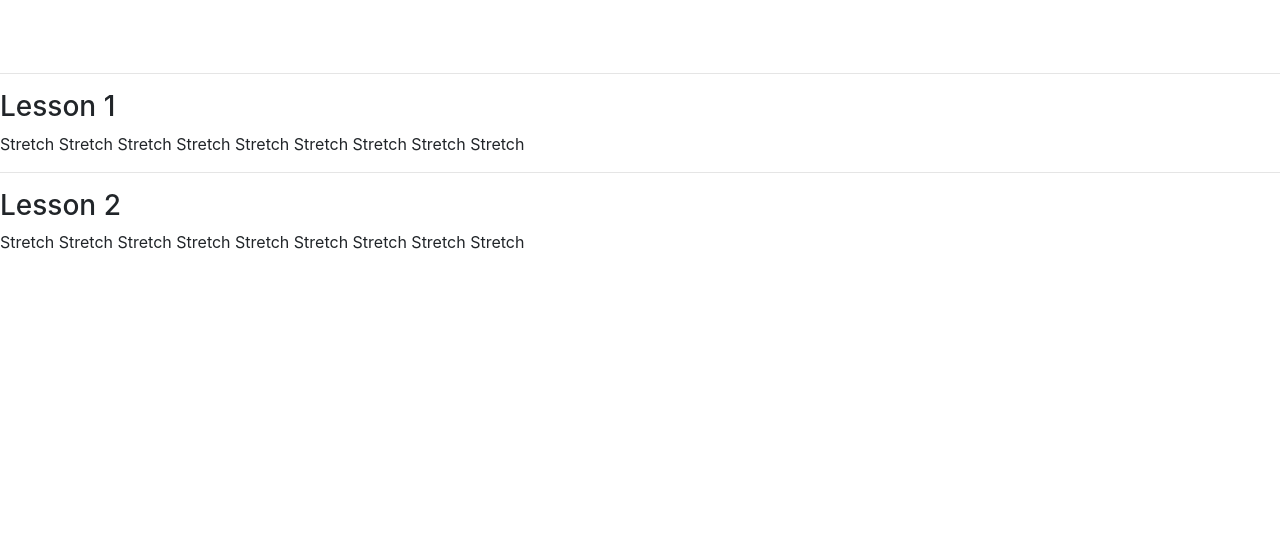
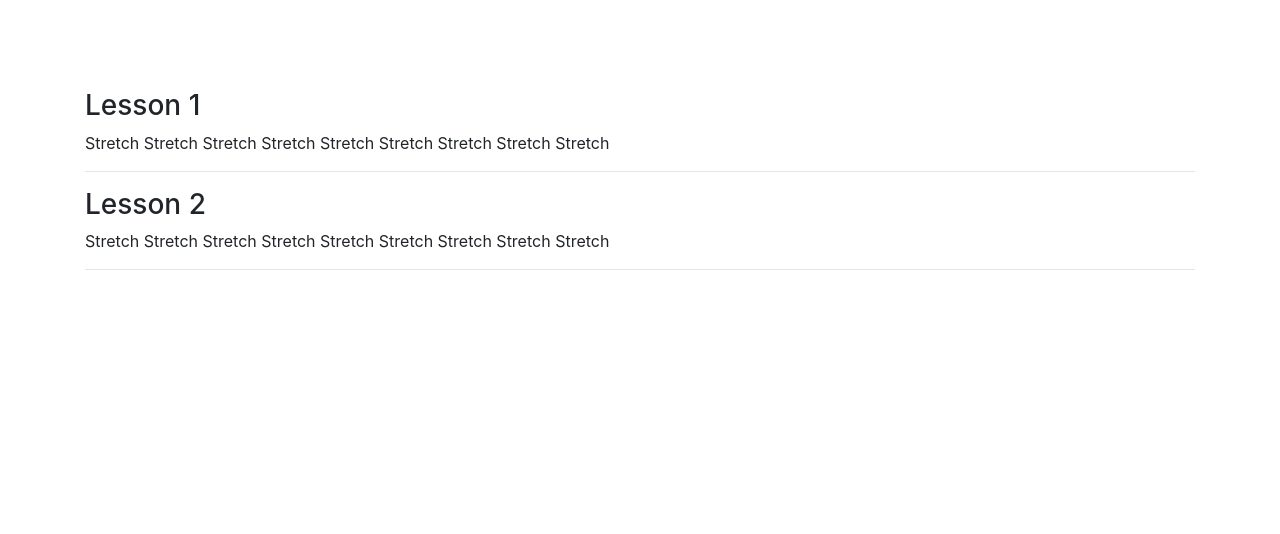
Before and after one commit to AlvaroEtxague/yoga-app, a Django app: template templates/courses/contents.html in a window 1280 px wide. Shown: the part 210-744 px from the top of the page. Run offline with Django 3.2, Linux system fonts and the light colour scheme; the template is opened without the code that fills it, so the values that code supplies are empty; some libraries are stand-ins or nearby versions.

Commit message:
Updating contents

```diff
--- a/templates/courses/contents.html
+++ b/templates/courses/contents.html
@@ -41,20 +41,27 @@
                     {{ course.title }}
                 </div>
             </div>
+    </section>
 
     <!-- Description -->
-            <div class="row mb-5">
-                <div class="col-md-12">
+    <section id="course" class="py-2">
+            <div class="container">
+                <div class="row">
                         {{ course.description }}
                 </div>
             </div>
+    </section>
     <hr>
+
     <!-- Content -->
+    <section id="course" class="py-2">
+            <div class="container">
                 <h3>Lesson 1</h3>
                 <p>Stretch Stretch Stretch Stretch Stretch Stretch Stretch Stretch Stretch </p>
                 <hr>
                 <h3>Lesson 2</h3>
                 <p>Stretch Stretch Stretch Stretch Stretch Stretch Stretch Stretch Stretch </p>
+                <hr>
+            </div>
     </section>
-    </div>
 {% endblock %}
```
Lines whose indentation alone changed are shown as unchanged.
